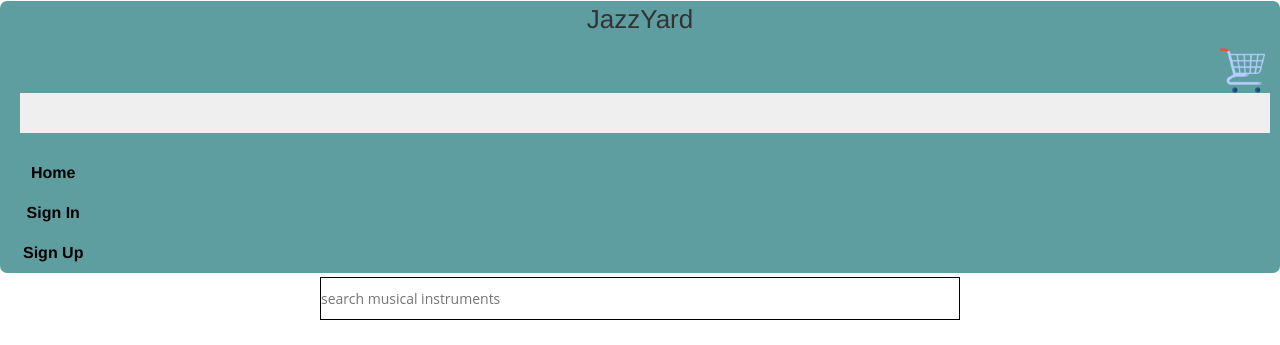
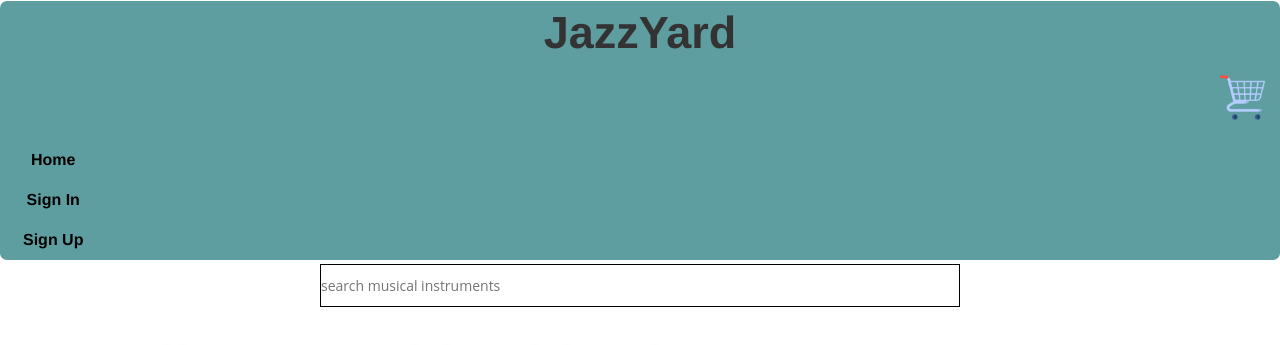
Before and after one commit to Naveen2369/B9IS123_PROGRAMMING_FOR_INFORMATION_SYSTEMS, a Python web app: template Jazzyard/templates/home.html in a window 1280 px wide. Shown: the top 345 px of the page. Run offline with Jinja, Linux system fonts and the light colour scheme; the template is opened without the code that fills it, so the values that code supplies are empty; some libraries are stand-ins or nearby versions.

Commit message:
updated styles to fix home page styling issues

```diff
--- a/Jazzyard/static/styles.css
+++ b/Jazzyard/static/styles.css
@@ -156,7 +156,9 @@
     border-radius: 8px;
     width: 55%;
   }
-
+  .searchbtn{
+    display: none;
+  }
   .product_card_images {
     display: flex;
     padding: 1rem;
--- a/Jazzyard/templates/logintemplate.html
+++ b/Jazzyard/templates/logintemplate.html
@@ -32,7 +32,7 @@
         </div>
     </div>
 
-    <div class="containerbody"> </div>
+    <div class="containerbody"> {% block content %} {% endblock %}</div>
     <script src="https://code.jquery.com/jquery-3.6.0.min.js"
     integrity="sha256-/xUj+3OJU5yExlq6GSYGSHk7tPXikynS7ogEvDej/m4=" crossorigin="anonymous"></script>
 
--- a/Jazzyard/templates/template.html
+++ b/Jazzyard/templates/template.html
@@ -16,7 +16,7 @@
  <body>
 
     <div class="container">
-        <div onclick="GoToHome()"><p style="font-size:26px;font-weight:500;">JazzYard</p></div>
+        <div onclick="GoToHome()"><p style="font-size:45px;font-weight:600;">JazzYard</p></div>
 
         <a href="./productdetails?checkout=true">
             <div class="cart"></div>
@@ -51,7 +51,7 @@
 
             <a class="nav-item nav-link" id="home" href="/">Home</a>
             <a class="nav-item nav-link" id="login" href="/login">Sign In</a>
-            <a class="nav-item nav-link" id="signUp" href="/sign-up">Sign Up</a>
+            <a class="nav-item nav-link" id="signUp" href="/signup">Sign Up</a>
             {% endif %}
 
         </div>
```
